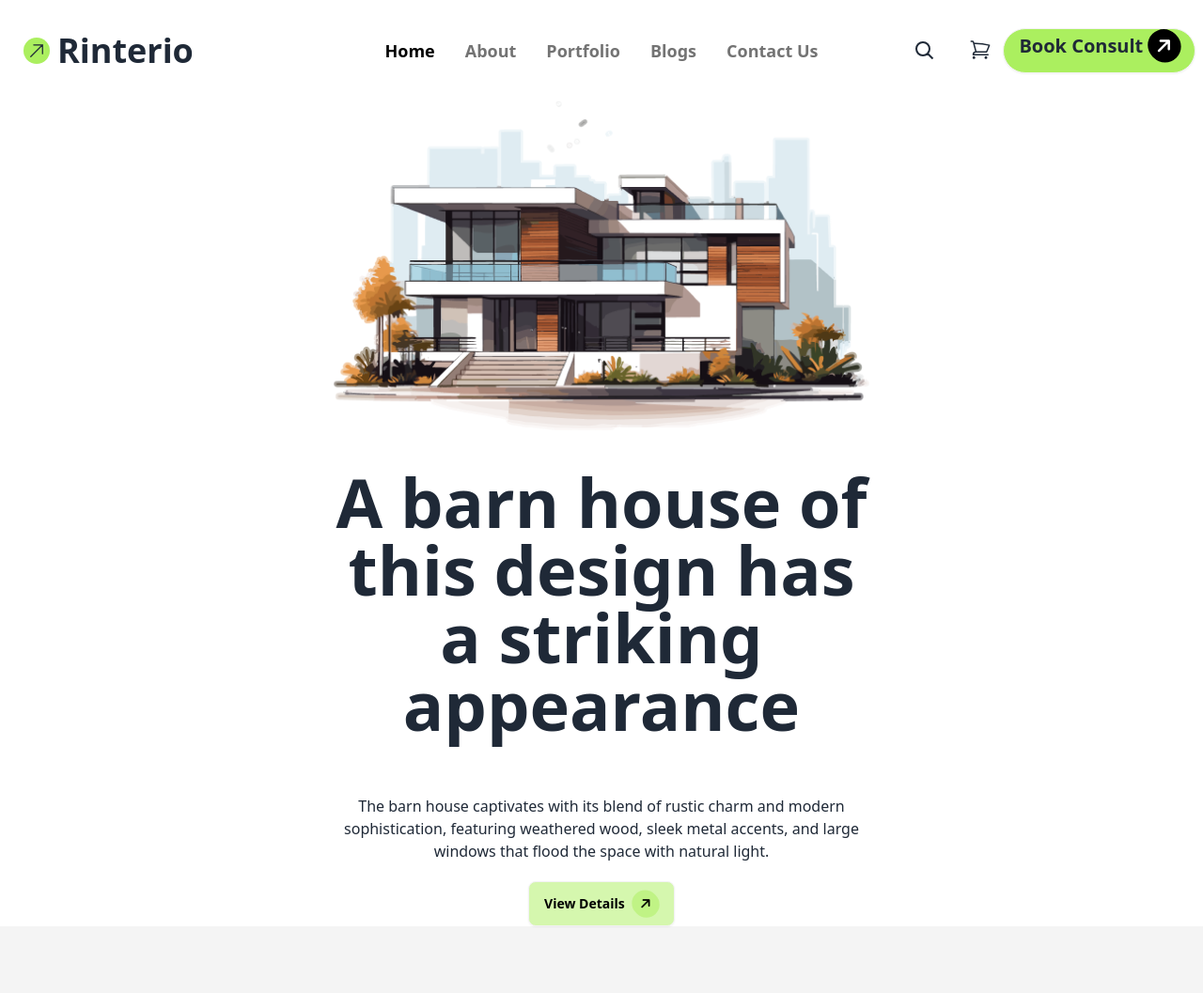
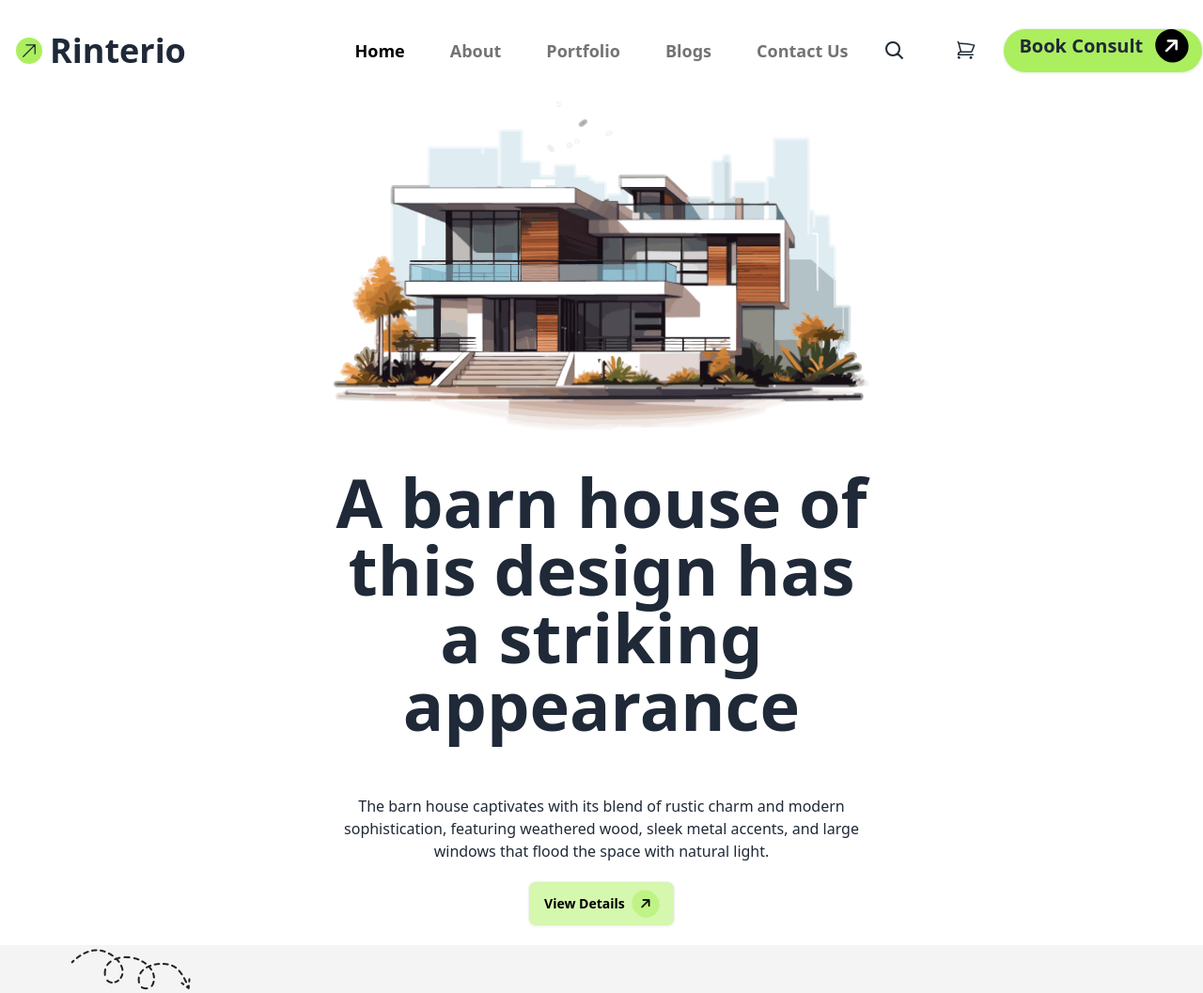
Before and after one commit to Khadija4630/Assignment-3, a plain HTML site: page index.html in a window 1280 px wide. Shown: the top 1057 px of the page at 94% size. Drawn offline with nearby package versions, Linux system fonts and the light colour scheme.

Commit message:
added styles

```diff
--- a/index.html
+++ b/index.html
@@ -47,12 +47,11 @@
   <body class="manrope">
     <!-- Header section -->
     <header>
-      <nav
-        class="mx-auto py-4 bg-gradient-to-r from-[rgba(255, 255, 255)] to-[rgba(255, 255, 255, 0)]"
-      >
-        <div class="navbar bg-base-100">
-          <div class="navbar-start">
-            <a class="btn btn-ghost text-4xl font-bold">
+        <nav class="bg-gradient-to-r from-white to-transparent py-4">
+          <div class="navbar mx-auto max-w-screen-xl px-4 lg:px-0">
+
+            <div class="navbar-start flex items-center">
+              <a class="btn btn-ghost text-4xl font-bold flex items-center">
                 <svg
                   xmlns="http://www.w3.org/2000/svg"
                   viewBox="0 0 24 24"
@@ -69,10 +68,9 @@
                 Rinterio
               </a>
             </div>
+
             <div class="navbar-center hidden lg:flex">
-            <ul
-              class="menu menu-horizontal px-1 text-lg text-[#737373] font-semibold"
-            >
+              <ul class="menu menu-horizontal px-1 text-lg text-[#737373] font-semibold space-x-4">
                 <li class="text-black hover:text-lime-500"><a>Home</a></li>
                 <li class="hover:text-lime-500"><a>About</a></li>
                 <li class="hover:text-lime-500"><a>Portfolio</a></li>
@@ -80,9 +78,11 @@
                 <li class="hover:text-lime-500"><a>Contact Us</a></li>
               </ul>
             </div>
-          <div class="navbar-end">
-            <div class="dropdown">
-              <div tabindex="0" role="button" class="btn btn-ghost lg:hidden">
+
+            <div class="navbar-end flex items-center space-x-4">
+
+              <div class="dropdown lg:hidden">
+                <div tabindex="0" role="button" class="btn btn-ghost">
                   <svg
                     xmlns="http://www.w3.org/2000/svg"
                     class="size-6 bg-white rounded-full"
@@ -100,14 +100,17 @@
                 </div>
                 <ul
                   tabindex="0"
-                class="menu menu-sm dropdown-content bg-base-100 rounded-box z-[1] mt-3 w-52 p-2 shadow"
+                  class="menu menu-sm dropdown-content bg-base-100 rounded-box z-[1] mt-3 p-2 shadow"
                 >
                   <li><a>Home</a></li>
                   <li><a>About</a></li>
+                  <li><a>Portfolio</a></li>
                   <li><a>Blogs</a></li>
                   <li><a>Contact Us</a></li>
                 </ul>
               </div>
+
+
               <button class="btn btn-ghost btn-circle hidden md:block bg-white">
                 <svg
                   xmlns="http://www.w3.org/2000/svg"
@@ -132,7 +135,7 @@
                     viewBox="0 0 24 24"
                     stroke-width="1.5"
                     stroke="currentColor"
-                  class="size-6 bg-white rounded full"
+                    class="size-6 bg-white rounded-full"
                   >
                     <path
                       stroke-linecap="round"
@@ -143,18 +146,20 @@
                 </div>
               </button>
               <a
-              class="btn bg-[#ABEF5F] text-xl rounded-full overflow-hidden hidden md:inline"
-              >Book Consult
-              <i class="fa-solid fa-arrow-right -rotate-45 p-2 bg-black rounded-full text-white"></i>
+                class="btn bg-[#ABEF5F] text-xl rounded-full hidden md:inline items-center"
+              >
+                Book Consult
+                <i class="fa-solid fa-arrow-right -rotate-45 p-2 bg-black rounded-full text-white ml-2"></i>
               </a>
             </div>
           </div>
         </nav>
       </header>
 
+
       <!-- Banner Section -->
      <section>
-      <div class="flex items-center justify-center min-h-screen">
+      <div class="flex items-center justify-center min-h-screen mb-5">
         <div class="text-center flex flex-col items-center">
           <img src="./assets/banner.png" alt="Banner Image" class="mx-auto mb-5" />
 
@@ -180,6 +185,9 @@
       <!--We design Section -->
       <section class="pt-4 lg:pt-24 bg-[#f4f4f4] flex flex-col lg:flex-row lg:justify-center lg:items-start">
         <div class="lg:my-8 lg:w-1/2">
+            <div class="relative hidden lg:block">
+                <img src="./assets/Vector.png" alt="" class="absolute left-15 bottom-20 ">
+            </div>
           <div class="mb-16 text-center lg:text-left lg:py-6 lg:mb-8">
             <a href="#" class="text-xl lg:text-2xl py-2 px-4 border-2 rounded-3xl inline-block">
               <i class="fa-solid fa-arrow-right"></i>
@@ -359,12 +367,6 @@
         </div>
       </section>
 
-
-      <!--Creative section  -->
-      <section>
-
-      </section>
-
       <!-- Discuss Next Project Section -->
       <section class="bg-[url('./assets/bg.jpg')] lg:bg-cover">
 
```
Lines whose indentation alone changed are shown as unchanged.
